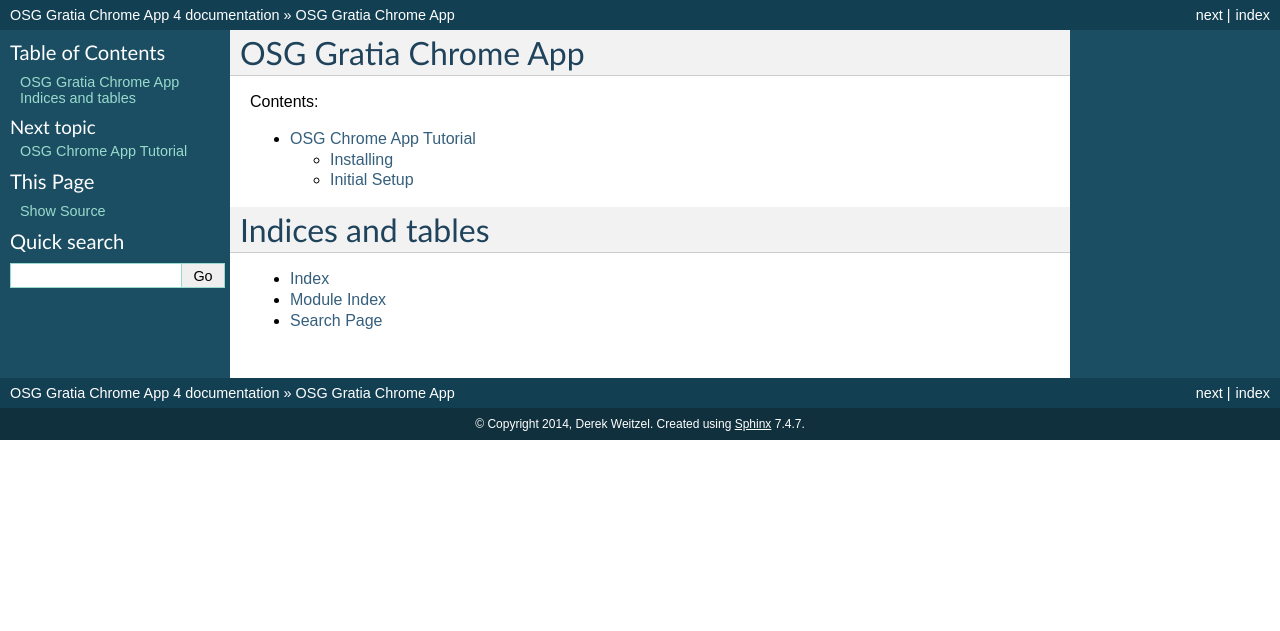
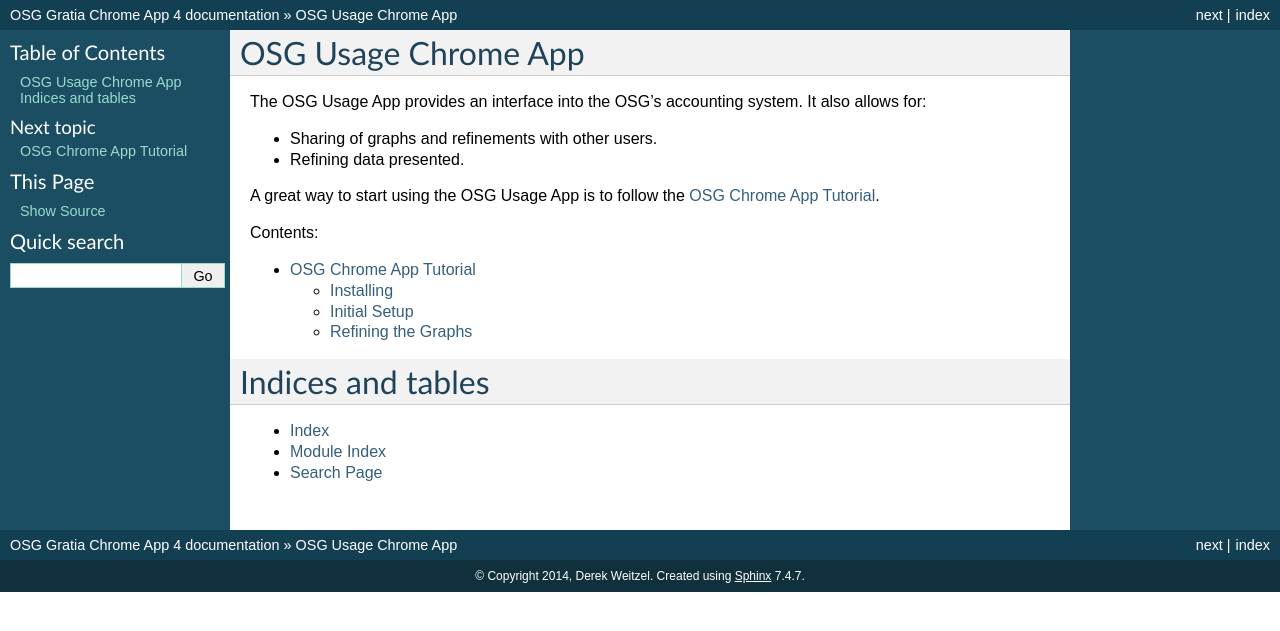
Before and after one commit to djw8605/OSG-Usage-Chrome-App, a Sphinx documentation site: the page built from docs/source/index.rst, in a window 1280 px wide. Shown: the top 631 px of the page. Built offline with Sphinx 7.4.7, drawn with Linux system fonts in a browser that asks for light colours.

Commit message:
Improving the index page

```diff
--- a/docs/source/index.rst
+++ b/docs/source/index.rst
@@ -3,8 +3,15 @@
    You can adapt this file completely to your liking, but it should at least
    contain the root `toctree` directive.
 
-OSG Gratia Chrome App
+OSG Usage Chrome App
 =====================
+
+The OSG Usage App provides an interface into the OSG's accounting system.  It also allows for:
+
+* Sharing of graphs and refinements with other users.
+* Refining data presented.
+
+A great way to start using the OSG Usage App is to follow the :ref:`tutorial-label`.
 
 Contents:
 
```
Also changed, not shown: docs/source/tutorial.rst (+13 -1 lines).
